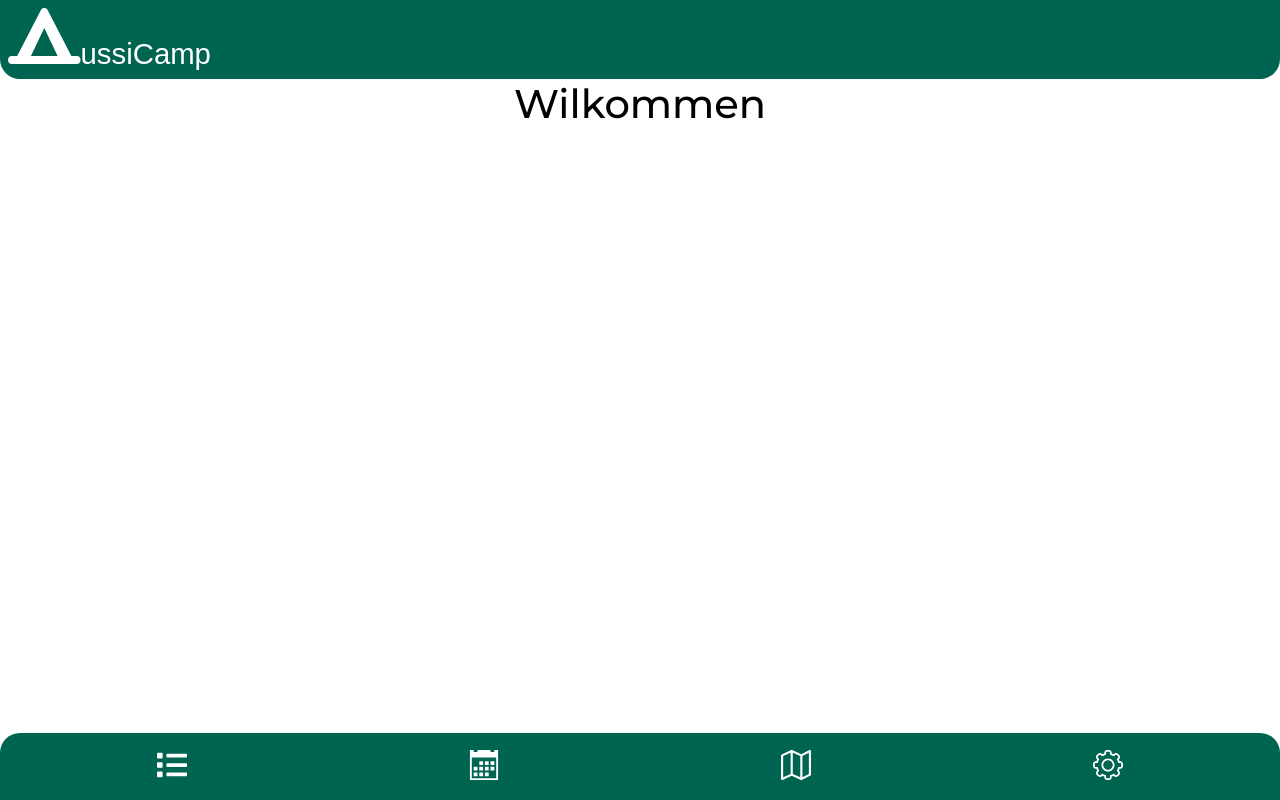
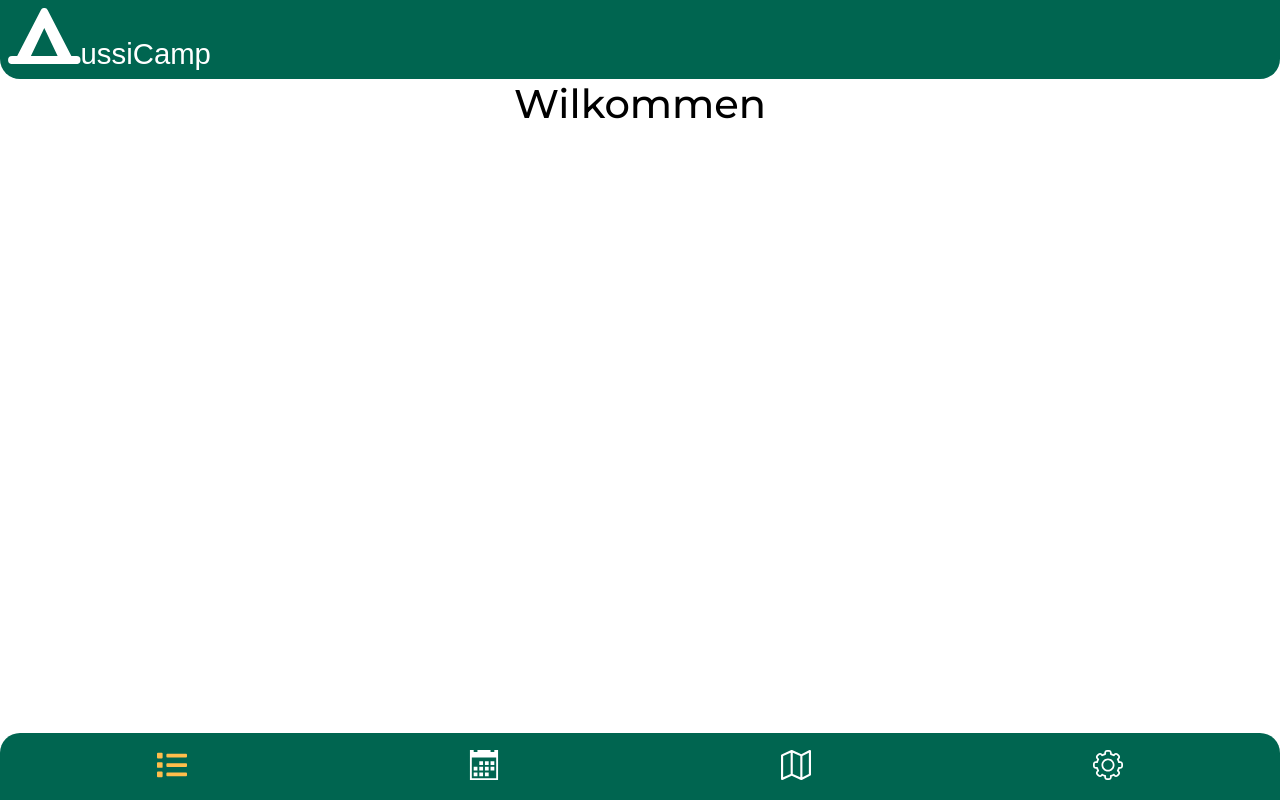
Before and after one commit to m-wiemers/aussicamp, a Next.js app: page / in a window 1280 px wide. Built offline with nearby package versions, Linux system fonts and the light colour scheme.

Commit message:
add isActive to buttons - really

```diff
--- a/components/footer/Footer.module.css
+++ b/components/footer/Footer.module.css
@@ -16,3 +16,7 @@
   border: none;
   background-color: var(--main-color);
 }
+
+.buttonActive {
+  fill: var(--menu-active-color);
+}
--- a/components/footer/Footer.tsx
+++ b/components/footer/Footer.tsx
@@ -4,19 +4,39 @@ import styles from "./Footer.module.css";
 import CalenderIcon from "../icons/CalenderIcon";
 import SettingIcon from "../icons/SettingIcon";
 
-function Footer() {
+export type FooterProps = {
+  isActive: string;
+};
+
+function Footer({ isActive }: FooterProps) {
   return (
     <div className={styles.footer}>
-      <button className={styles.button}>
+      <button
+        className={`${styles.button} ${
+          isActive === "list" ? styles.buttonActive : ""
+        }`}
+      >
         <ListIcon />
       </button>
-      <button className={styles.button}>
+      <button
+        className={`${styles.button} ${
+          isActive === "calender" ? styles.buttonActive : ""
+        }`}
+      >
         <CalenderIcon />
       </button>
-      <button className={styles.button}>
+      <button
+        className={`${styles.button} ${
+          isActive === "map" ? styles.buttonActive : ""
+        }`}
+      >
         <MapIcon />
       </button>
-      <button className={styles.button}>
+      <button
+        className={`${styles.button} ${
+          isActive === "settings" ? styles.buttonActive : ""
+        }`}
+      >
         <SettingIcon />
       </button>
     </div>
--- a/pages/index.tsx
+++ b/pages/index.tsx
@@ -18,7 +18,7 @@ export default function Home() {
       </main>
 
       <footer className={styles.footer}>
-        <Footer />
+        <Footer isActive={"list"} />
       </footer>
     </div>
   );
```
Also changed, not shown: 1 other file (tests, documents, lock files or other folders).
